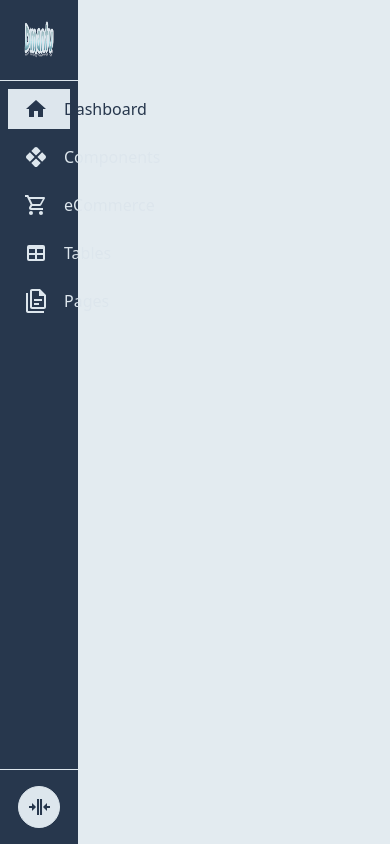
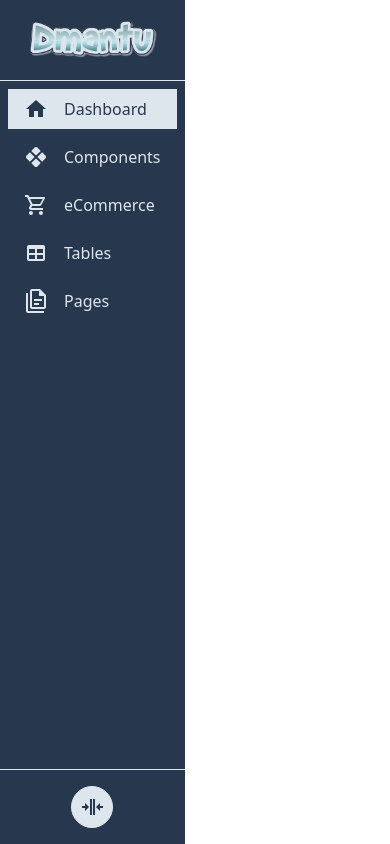
Before and after one commit to vishalkanani99/dmantu-admin, a Vue app: page / in a window 390 px wide. Built offline with nearby package versions, Linux system fonts and the light colour scheme.

Commit message:
modified: sidebar for different screen

```diff
--- a/src/App.vue
+++ b/src/App.vue
@@ -3,14 +3,17 @@ import { shallowRef } from 'vue';
 import { RouterView } from 'vue-router';
 import SideBar from './components/SideBar.vue'
 import OverLayer from './components/OverLayer.vue';
+import Button from './components/Button.vue';
 
-const showOverLayer = shallowRef(true);
+const showSideBar = shallowRef(false);
+const showOverLayer = shallowRef(false);
 </script>
 
 <template>
   <div>
-    <SideBar class="z-50" />
+    <Button label="Show Sidebar" @click="showOverLayer = !showOverLayer, showSideBar = !showSideBar" />
+    <SideBar v-model="showSideBar" class="z-50" @close="showOverLayer = false" />
     <RouterView />
-    <OverLayer v-model="showOverLayer" />
+    <OverLayer v-model="showOverLayer" @close="showSideBar = false" />
   </div>
 </template>
--- a/src/components/OverLayer.vue
+++ b/src/components/OverLayer.vue
@@ -3,9 +3,10 @@
 
   const props = defineProps({
     modelValue: Boolean,
+    imortal: Boolean,
   });
 
-  const emit = defineEmits(['update:modelValue']);
+  const emit = defineEmits(['update:modelValue', 'close']);
 
   const showOverLayer = computed({
     get: () => props.modelValue,
@@ -16,15 +17,23 @@
 
   const defaultStyle = computed(() => {
     const style = [
-      'fixed inset-0 z-40 transition-all',
+      'fixed inset-0 z-40 transition-all overflow-hidden',
       showOverLayer.value ? 'translate-x-0' : '-translate-x-full',
     ];
     return style;
   })
+
+  function close() {
+    if(props.imortal) {
+      return;
+    }
+    showOverLayer.value = false;
+    emit('close', false);
+  }
 </script>
 <template>
   <div :class="defaultStyle">
-    <div class="fixed inset-0 bg-theme-100 opacity-80"></div>
+    <div class="fixed inset-0 bg-theme-100 opacity-80" @click="close"></div>
     <slot></slot>
   </div>
 </template>
--- a/src/components/SideBar.vue
+++ b/src/components/SideBar.vue
@@ -1,5 +1,7 @@
 <script setup>
-  import { computed, shallowRef } from 'vue';
+  import { computed, shallowRef, onMounted } from 'vue';
+  import { useScreen } from '../composables/useScreen';
+
   import {
     mdiHome,
     mdiRhombusSplit,
@@ -7,15 +9,48 @@
     mdiCartOutline,
     mdiFileDocumentMultipleOutline,
     mdiArrowCollapseHorizontal,
+    mdiClose,
   } from '@mdi/js';
   import Menu from './Menu.vue';
   import Button from './Button.vue';
 
+  const props = defineProps({
+    modelValue: Boolean,
+  });
+
+  const emit = defineEmits(['update:modelValue', 'close']);
+  const { isSmallScreen, isExtraSmallScreen } = useScreen();
+
+  const showSideBar = computed({
+    get: () => props.modelValue,
+    set: (value) => {
+      emit('update:modelValue', value);
+    }
+  });
   const isCompact = shallowRef(false);
+
+  const SideBarWidth = computed(() => {
+    let style = isCompact.value ? 'w-1/12' : 'md:w-1/5 xl:w-1/6'
+
+    if( isSmallScreen.value ) {
+      style = 'w-3/5';
+    }
+
+    if( isExtraSmallScreen.value ) {
+      style = 'w-dvw';
+    }
+
+    return style;
+  });
+
+  const isClosableSidebar = computed(() => isSmallScreen.value || isExtraSmallScreen.value );
+  const isSidebarOpen = computed(() => showSideBar.value || !isClosableSidebar.value );
+
   const defaultStyle = computed(() => {
     const style = [
-      'fixed flex flex-col items-center inset-y-0 left-0 text-theme-100 bg-theme-900 h-dvh',
-      isCompact.value ? 'w-1/12' : 'w-1/5 xl:w-1/6',
+      'fixed flex flex-col items-center inset-y-0 left-0 text-theme-100 bg-theme-900 h-dvh overflow-hidden',
+      SideBarWidth.value,
+      isSidebarOpen.value ? 'translate-x-0' : '-translate-x-full',
       'transition-all',
     ];
     return style;
@@ -56,17 +91,38 @@
     ];
     return menu;
   });
+
+  function close() {
+    showSideBar.value = false;
+    emit('close', false);
+  }
+
 </script>
 <template>
   <div :class="defaultStyle">
-    <div class="top-0 flex justify-center items-center w-full border-b border-theme-100 px-6 py-4">
+    <div
+      :class="[
+        'relative top-0 flex items-center w-full border-b border-theme-100 px-6 py-4',
+        { 'justify-center' : !isClosableSidebar },
+      ]">
       <img class="h-12" src="/logo.png" />
+      <Button
+        v-if="isClosableSidebar"
+        class="absolute right-0 mr-2"
+        color="theme-light"
+        :iconPath="mdiClose"
+        rounded
+        @click="close" />
     </div>
-    <div class="flex-1 w-full h-full">
+    <div class="flex-1 w-full h-full overflow-y-auto">
       <Menu :items="items" />
     </div>
-    <div class="bottom-0 flex justify-center items-center w-full border-t border-theme-100 px-6 py-4">
-      <Button color="theme-light" :icon-path="mdiArrowCollapseHorizontal" rounded @click="isCompact = !isCompact"/>
+    <div v-if="!isClosableSidebar" class="bottom-0 flex justify-center items-center w-full border-t border-theme-100 px-6 py-4">
+      <Button
+        color="theme-light"
+        :iconPath="mdiArrowCollapseHorizontal"
+        rounded
+        @click="isCompact = !isCompact" />
     </div>
   </div>
 </template>
--- /dev/null
+++ b/src/composables/useScreen.js
@@ -0,0 +1,32 @@
+import { shallowRef, onMounted } from 'vue';
+
+export function useScreen(){
+  const isExtraSmallScreen = shallowRef(false);
+  const isSmallScreen = shallowRef(false);
+  const isMediumScreen = shallowRef(false);
+  const isLargeScreen = shallowRef(false);
+  const isExtraLargeScreen = shallowRef(false);
+
+  onMounted(() => {
+    if(screen.width > 1280) {
+      isExtraLargeScreen.value = true;
+    } else if(screen.width > 1024 && screen.width < 1280){
+      isLargeScreen.value = true;
+    } else if(screen.width > 786 && screen.width < 1024){
+      isMediumScreen.value = true;
+    } else if(screen.width > 360 && screen.width < 786){
+      isSmallScreen.value = true;
+    } else if(screen.width < 360){
+      isExtraSmallScreen.value = true;
+    }
+
+  })
+
+  return {
+    isExtraSmallScreen,
+    isSmallScreen,
+    isMediumScreen,
+    isLargeScreen,
+    isExtraLargeScreen
+  };
+}
```
